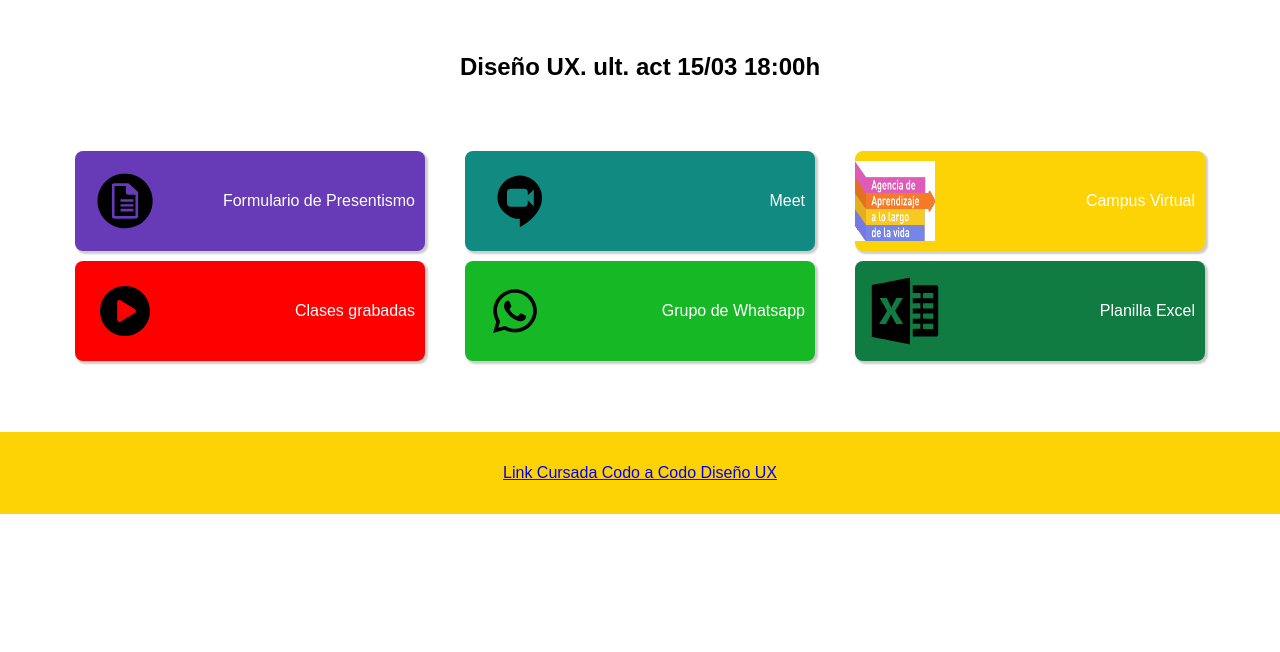
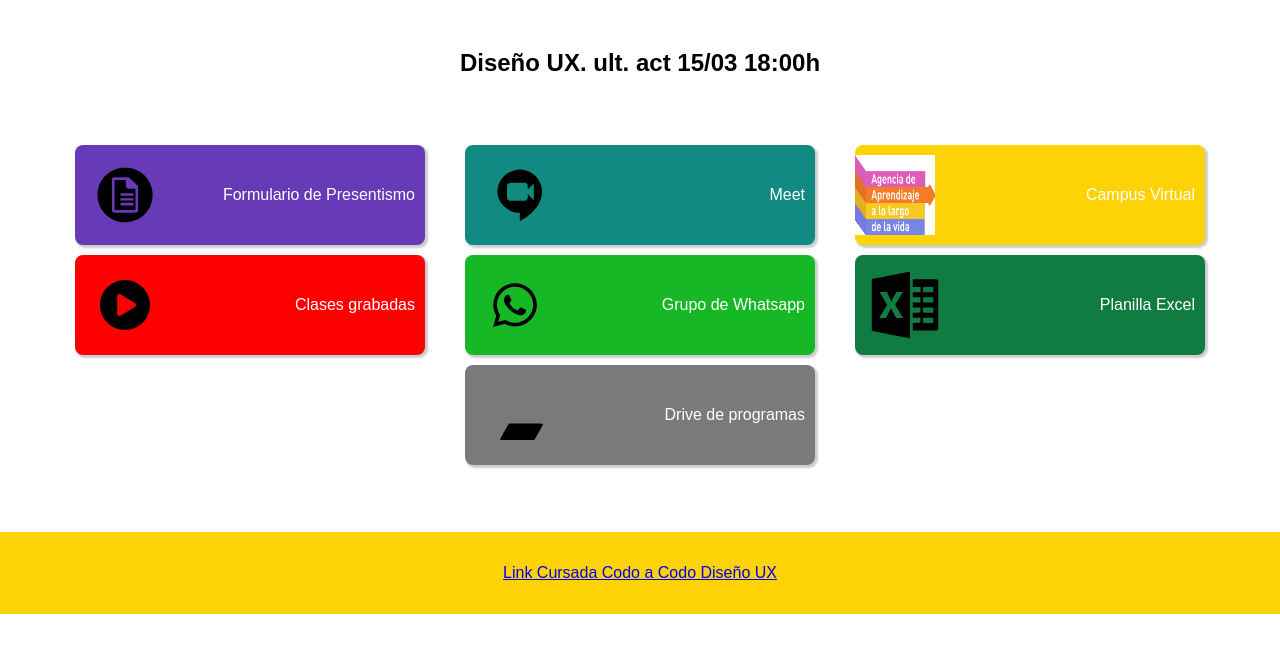
Before and after one commit to AlvaroLVR/linkClases, a website: page index.html in a window 1280 px wide. Shown: the part 102-754 px from the top of the page. Drawn offline with Linux system fonts and the light colour scheme.

Commit message:
mod finales

```diff
--- a/index.html
+++ b/index.html
@@ -29,7 +29,7 @@
             </li>
             <li class="meet">
                 <img src="./image/icono-meet.svg" alt="logoMeet" height="110px" width="110px">
-                <a href="https://meet.google.com/baj-gtsk-xhm" target="_blank">Meet</a>
+                <a href="https://meet.google.com/rsn-qruv-brh" target="_blank">Meet</a>
             </li>
             <li class="campus">
                 <img src="./image/logoCampus.png" alt="logoCampus" height="80px" width="80px">
@@ -46,6 +46,10 @@
             <li class="excel">
                 <img src="./image/excelLogo.svg" alt="logoExcel" height="100px" width="100px">
                 <a href="https://docs.google.com/spreadsheets/d/14K1A-zshLM1ox-uNl_3kQM6mb5EjPd_P-phWC9mTiZQ/edit#gid=0" target="_blank">Planilla Excel</a>
+            </li>
+            <li class="truchitos">
+                <img src="./image/icono- google drive.svg" alt="logoDrive" height="100px" width="100px">
+                <a href="https://drive.google.com/drive/folders/1mLjH3RPsyXzLpxQHWusotCXkSYWOGajA" target="_blank">Drive de programas</a>
             </li>
         </ul>
     </div>
--- a/scss/_main.scss
+++ b/scss/_main.scss
@@ -2,7 +2,7 @@
     display: flex;
     flex-direction: column;
     width: 100vw;
-    height: 450px;
+    height: 550px;
     align-items: center;
     justify-content: space-evenly;
     h2{
@@ -79,6 +79,11 @@
         // .excel:hover{
         //     background-color: #107c41a9;
         // }
+        .truchitos{
+            @include configBoton;
+            background: rgba(0, 0, 0, 0.521);
+            margin-top: 10px;
+        }
         li:hover{
             position: relative;
             bottom: 5px;
```
Also changed, not shown: scss/style.css, 1 other file.
